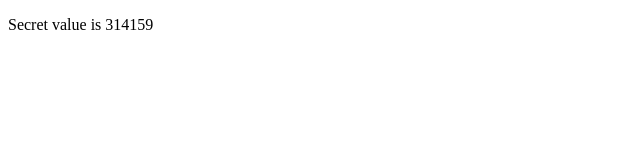
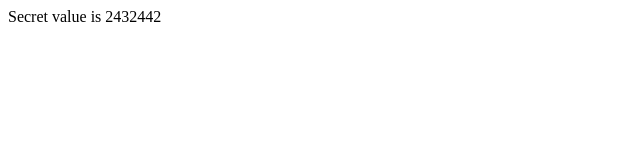
Before and after one commit to Gafesato/CodeAbbey, a plain HTML site: page index.html in a window 1280 px wide. Shown: the whole page, without its empty margins (0-640 px from the left). Drawn offline with Linux system fonts and the light colour scheme.

Commit message:
Update index.html

```diff
--- a/index.html
+++ b/index.html
@@ -1,7 +1 @@
-<!DOCTYPE html>
-<html>
-  <title>Ejercicio</title>
-  <body>
-    <p>Secret value is 314159</p>
-  </body>
-</html>
+<p>Secret value is 2432442</p>
```
